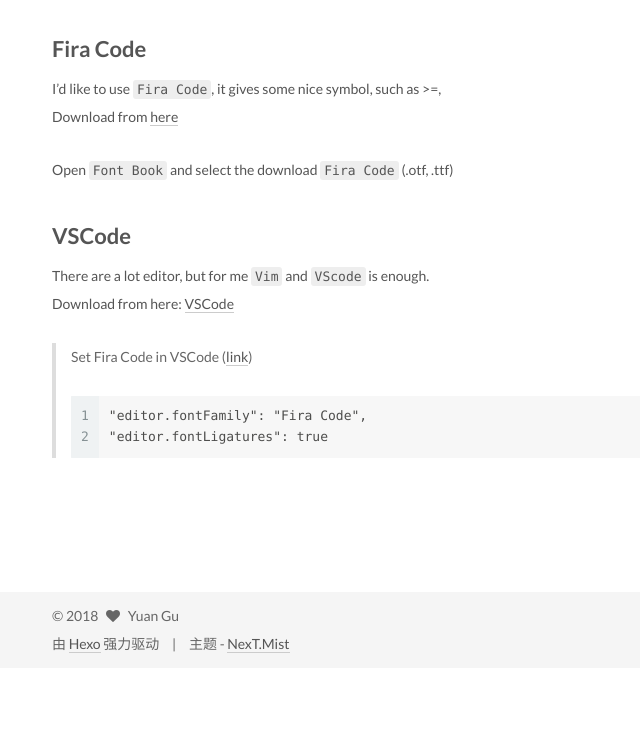
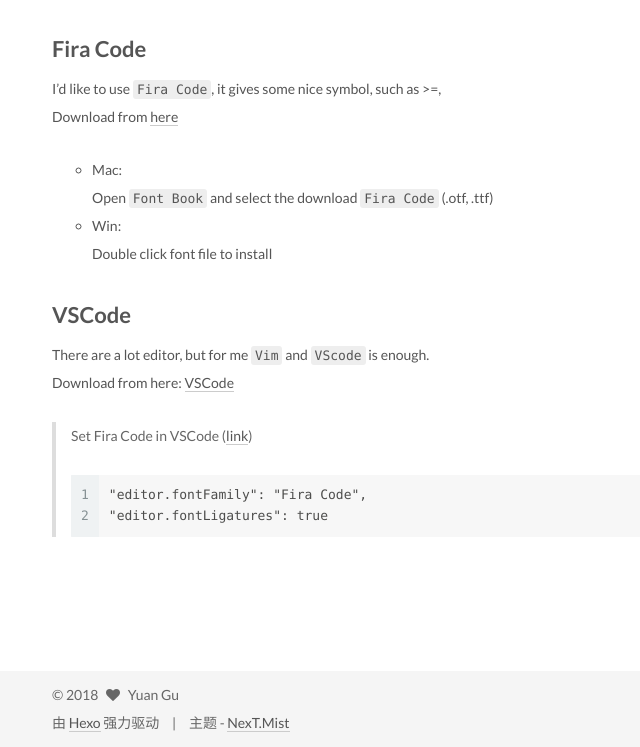
Before and after one commit to guyuanershi/guyuanershi.github.io, a plain HTML site: page 2018/01/25/mac-setup-list/index.html in a window 1280 px wide. Shown: the part 1733-2480 px from the top of the page, without its empty margins (78-718 px from the left). Before the commit the page ends 2401 px from the top, so only its background shows below. Drawn offline with Linux system fonts and the light colour scheme.

Commit message:
Site updated: 2018-01-31 09:42:51

```diff
--- a/2018/01/25/mac-setup-list/index.html
+++ b/2018/01/25/mac-setup-list/index.html
@@ -101,7 +101,7 @@
 <meta property="og:site_name" content="Yuan&#39;s Blog">
 <meta property="og:description" content="The following list is hint for setup Mac. Continuing adding.">
 <meta property="og:locale" content="zh-Hans">
-<meta property="og:updated_time" content="2018-01-31T00:23:09.000Z">
+<meta property="og:updated_time" content="2018-01-31T01:42:35.727Z">
 <meta name="twitter:card" content="summary">
 <meta name="twitter:title" content="Mac Setup List">
 <meta name="twitter:description" content="The following list is hint for setup Mac. Continuing adding.">
@@ -342,7 +342,10 @@
 <p>For I am using Git for this blog, so need to use hexo git deploy toolkit.<br><figure class="highlight bash"><table><tr><td class="gutter"><pre><span class="line">1</span><br></pre></td><td class="code"><pre><span class="line">npm install hexo-deployer-git --save</span><br></pre></td></tr></table></figure></p>
 <p>and then setup <code>_config.yml</code> in <em>deploy</em> block<br><figure class="highlight plain"><table><tr><td class="gutter"><pre><span class="line">1</span><br><span class="line">2</span><br><span class="line">3</span><br><span class="line">4</span><br></pre></td><td class="code"><pre><span class="line">deploy:</span><br><span class="line">  type: git</span><br><span class="line">  repo: https://github.com/guyuanershi/guyuanershi.github.io.git</span><br><span class="line">  branch: master</span><br></pre></td></tr></table></figure></p>
 <h2 id="Fira-Code"><a href="#Fira-Code" class="headerlink" title="Fira Code"></a>Fira Code</h2><p>I’d like to use <code>Fira Code</code>, it gives some nice symbol, such as &gt;=,<br>Download from <a href="https://github.com/tonsky/FiraCode" target="_blank" rel="noopener">here</a></p>
-<p>Open <code>Font Book</code> and select the download <code>Fira Code</code> (.otf, .ttf)</p>
+<ul>
+<li>Mac:<br>Open <code>Font Book</code> and select the download <code>Fira Code</code> (.otf, .ttf)</li>
+<li>Win:<br>Double click font file to install</li>
+</ul>
 <h2 id="VSCode"><a href="#VSCode" class="headerlink" title="VSCode"></a>VSCode</h2><p>There are a lot editor, but for me <code>Vim</code> and <code>VScode</code> is enough.<br>Download from here: <a href="https://code.visualstudio.com/" target="_blank" rel="noopener">VSCode</a></p>
 <blockquote>
 <p>Set Fira Code in VSCode (<a href="https://github.com/tonsky/FiraCode/wiki/VS-Code-Instructions" target="_blank" rel="noopener">link</a>)<br><figure class="highlight plain"><table><tr><td class="gutter"><pre><span class="line">1</span><br><span class="line">2</span><br></pre></td><td class="code"><pre><span class="line">&quot;editor.fontFamily&quot;: &quot;Fira Code&quot;,</span><br><span class="line">&quot;editor.fontLigatures&quot;: true</span><br></pre></td></tr></table></figure></p>
```
